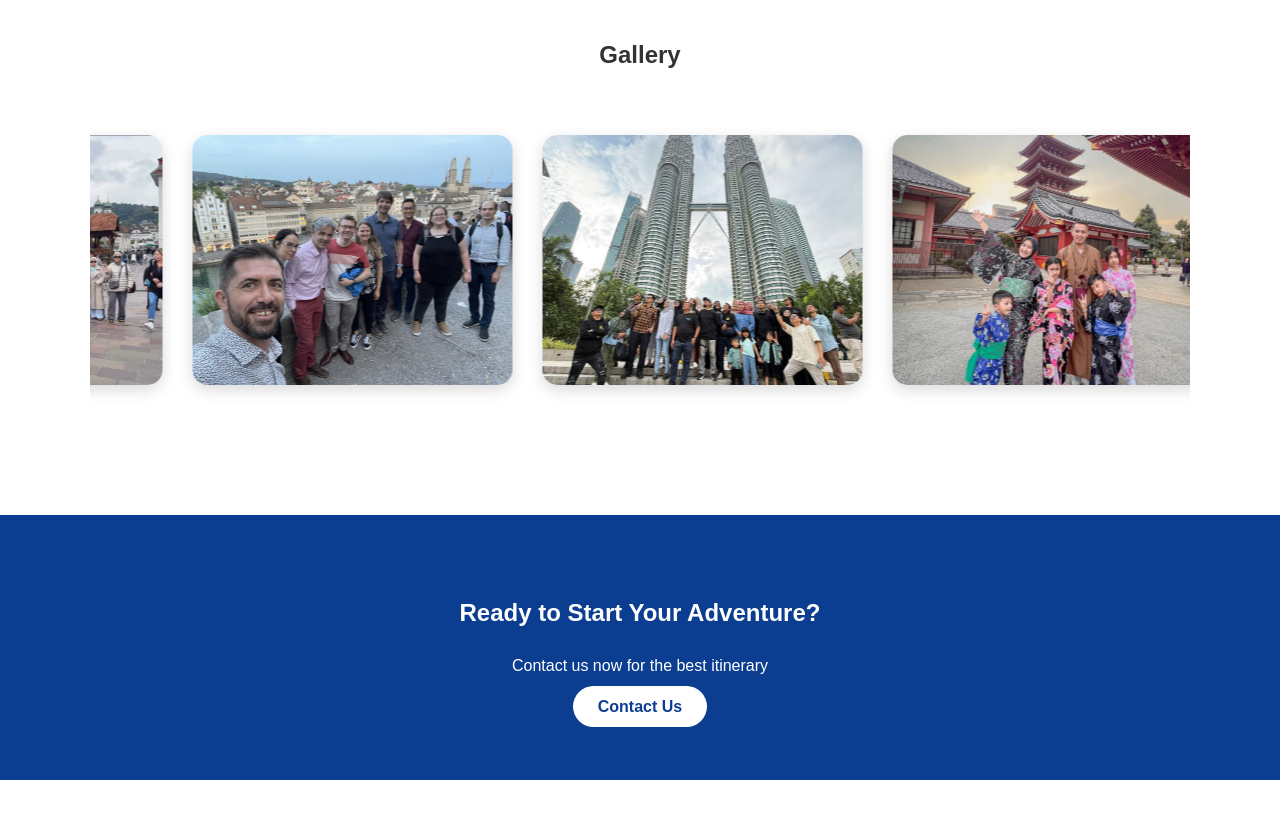
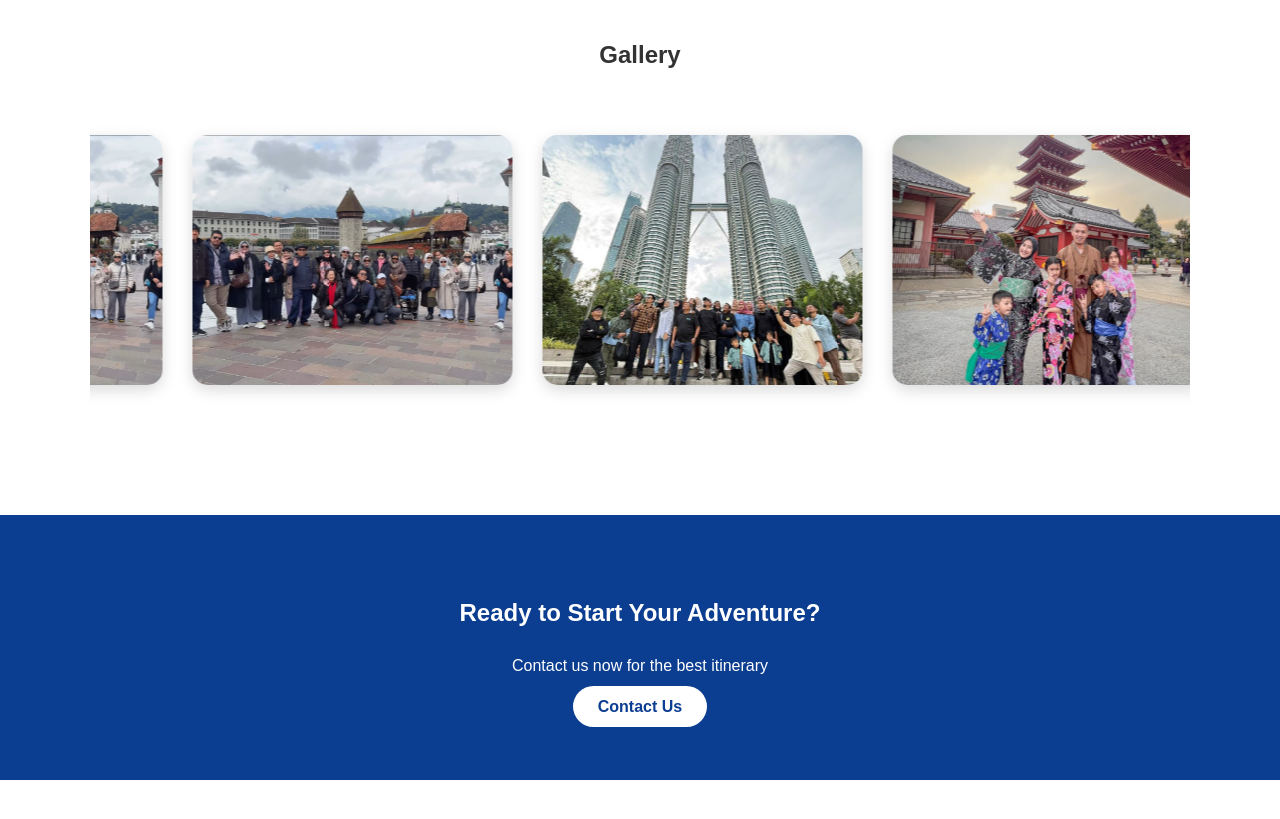
Before and after one commit to Lortyo/apaya, a plain HTML site: page index.html in a window 1280 px wide. Shown: the part 2680-3499 px from the top of the page. Drawn offline with Linux system fonts and the light colour scheme.

Commit message:
Update index.html

```diff
--- a/index.html
+++ b/index.html
@@ -100,7 +100,7 @@
         <img src="image/pic1.jpeg" alt="">
       </div>
       <div class="slide">
-        <img src="image/pic2.jpeg" alt="">
+        <img src="image/pic1.jpeg" alt="">
       </div>
       <div class="slide">
         <img src="image/pic3.jpeg" alt="">
@@ -112,7 +112,7 @@
         <img src="image/pic1.jpeg" alt="">
       </div>
       <div class="slide">
-        <img src="image/pic2.jpeg" alt="">
+        <img src="image/pic1.jpeg" alt="">
       </div>
       <div class="slide">
         <img src="image/pic3.jpeg" alt="">
@@ -120,7 +120,6 @@
       <div class="slide">
         <img src="image/pic4.jpeg" alt="">
       </div>
-
     </div>
   </div>
 </section>
```
